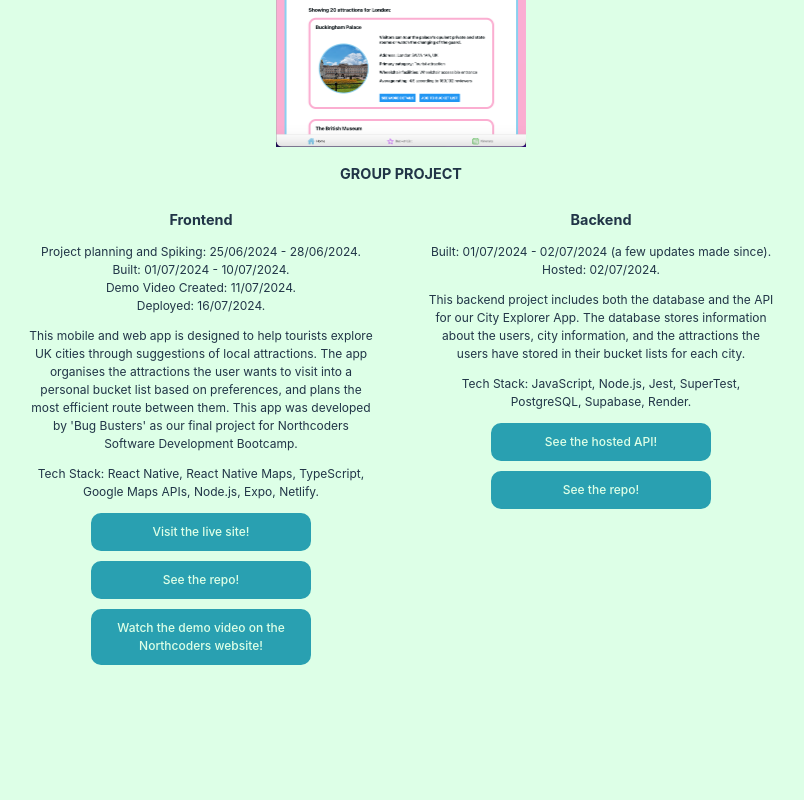
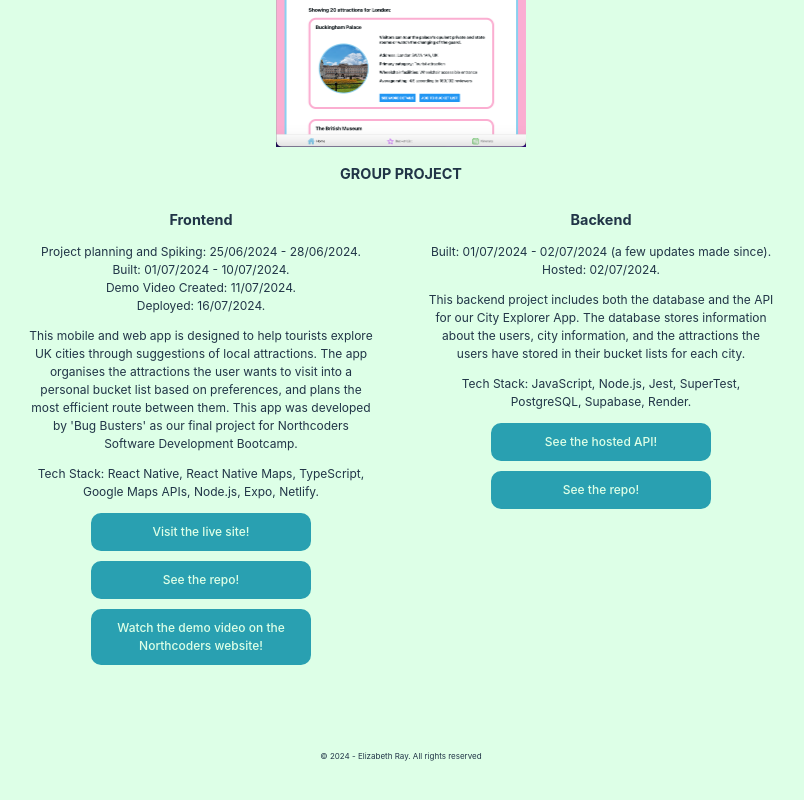
Before and after one commit to EliR94/portfolio, a React (Vite) app: page /projects/City-Explorer in a window 1280 px wide. Shown: the part 418-1218 px from the top of the page, without its empty margins (239-1043 px from the left). Before the commit the page ends 1125 px from the top, so only its background shows below. Built offline with nearby package versions, Linux system fonts and the light colour scheme.

Commit message:
adds Footer component with styling and renders on all pages

```diff
--- a/src/App.css
+++ b/src/App.css
@@ -118,6 +118,11 @@ h1 {
   margin: auto;
   padding: 0;
   list-style: none;
+}
+.footer {
+  font-size: 0.5em;
+  margin-top: 75px;
+  display: block;
 }
 
 @media screen and (min-width: 480px){
--- /dev/null
+++ b/src/components/Footer.jsx
@@ -0,0 +1,5 @@
+export default function Footer() {
+    return (
+        <p className="footer">© {(new Date().getFullYear())} - Elizabeth Ray. All rights reserved</p>
+    )
+}
--- a/src/components/Home.jsx
+++ b/src/components/Home.jsx
@@ -1,3 +1,4 @@
+import Footer from './Footer'
 import NavBar from './NavBar'
 
 export default function Home() {
@@ -14,6 +15,7 @@ export default function Home() {
                 <img className="profileImage" src={"/assets/Elizabeth.jpeg"} alt="Elizabeth Ray"/>
                 <p className="aboutMeText">I'm a career-changer previously working in Gait Analysis for 7 years after graduating with MSc Sport and Clinical Biomechanics in 2017. I tried a free coding week course in 2023 and fell in love!! I started my journey in Software Development with Northcoders and I am very excited to see where my future in development will take me!! I'm currently in a part-time role as a Web Developer Intern at 2Toucans and seeking a Junior Software Developer position.</p>
             </article>
+            <Footer />
         </>
     )
   }
--- a/src/components/NotFound.jsx
+++ b/src/components/NotFound.jsx
@@ -1,10 +1,12 @@
 import NavBar from "./NavBar";
+import Footer from "./Footer";
 
 export default function NotFound() {
     return (
         <>
             <NavBar />
             <p className="pageNotFound">Page not found, please select another page</p>
+            <Footer />
         </>
     )
 }
--- a/src/components/ProjectItem.jsx
+++ b/src/components/ProjectItem.jsx
@@ -1,5 +1,6 @@
 import NavBar from "./NavBar"
 import data from '../data.json'
+import Footer from "./Footer";
 import { useLocation } from "react-router-dom";
 
 export default function ProjectItem() {
@@ -49,6 +50,7 @@ export default function ProjectItem() {
                     : null}
                 </section>
             </section>
+            <Footer />
         </>
     )
 }
--- a/src/components/ProjectsList.jsx
+++ b/src/components/ProjectsList.jsx
@@ -1,6 +1,7 @@
 import NavBar from "./NavBar"
 import data from '../data.json'
 import { Link } from "react-router-dom";
+import Footer from "./Footer";
 
 export default function Projects() {
     return (
@@ -22,6 +23,7 @@ export default function Projects() {
                     )}
                 </ul>
             </section>
+            <Footer />
         </>
     )
 }
```
